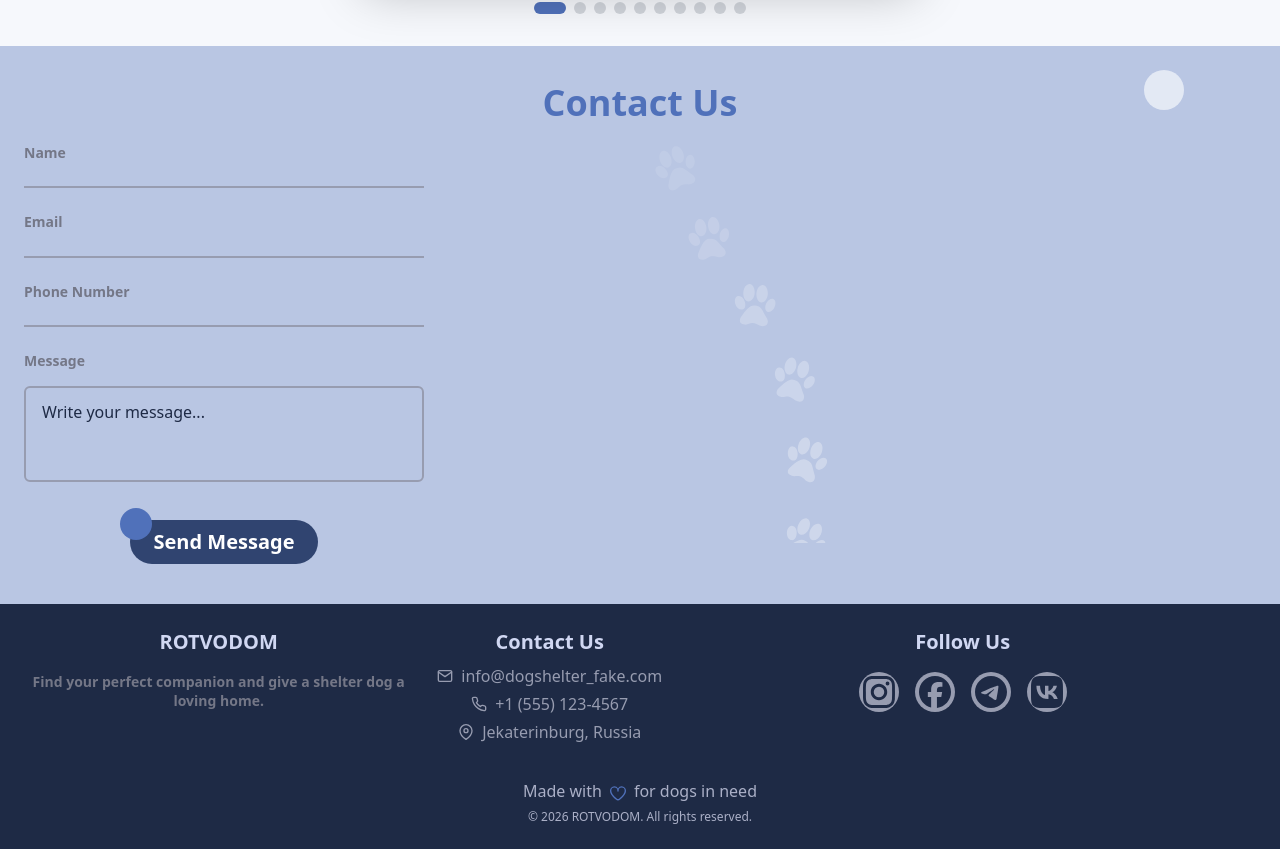
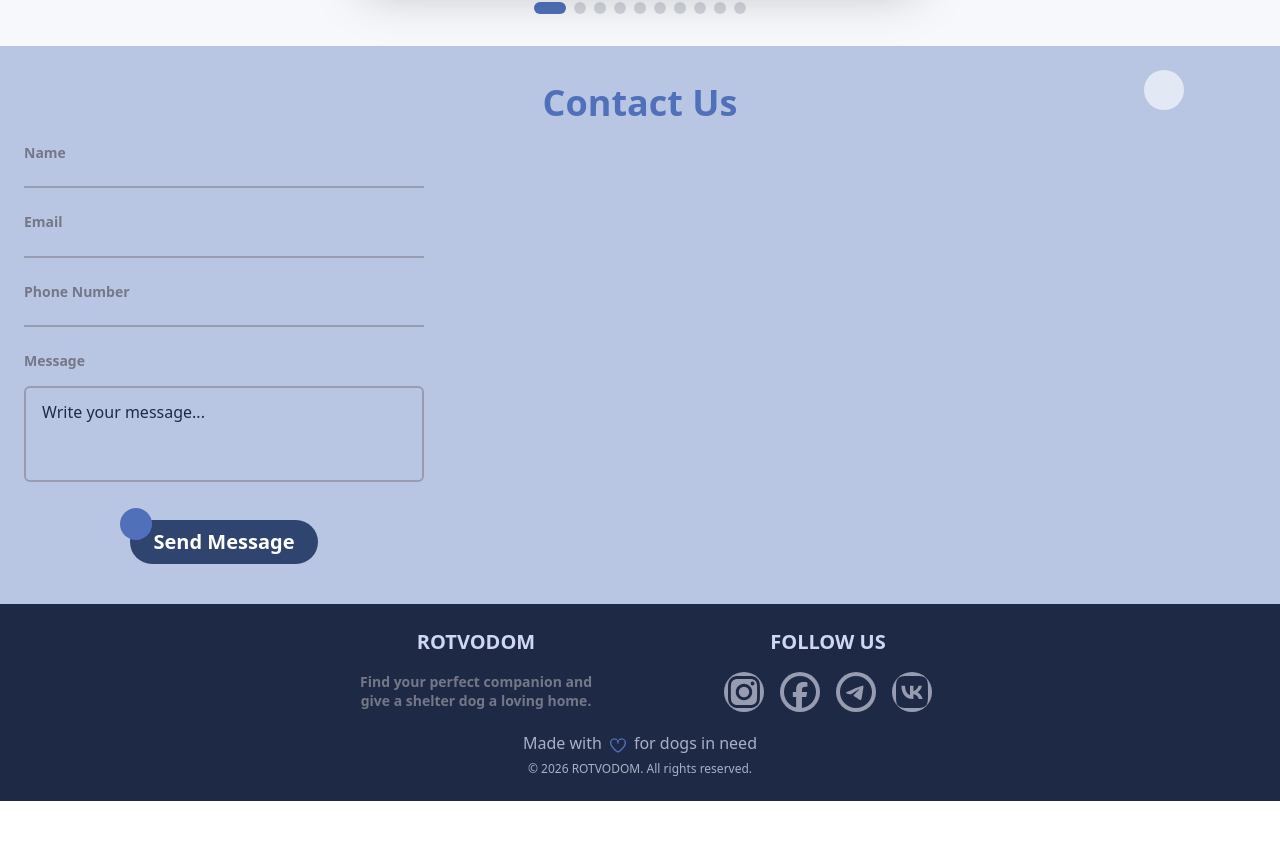
Before and after one commit to bavayra/dog-shelter, a React (Vite) app: page / in a window 1280 px wide. Shown: the part 5215-6064 px from the top of the page. After the commit the page ends 6016 px from the top, so only its background shows below. Built offline with nearby package versions, Linux system fonts and the light colour scheme.

Commit message:
refactor: extracted ContactInfo component for DRY, improved layout for md screens, updated Footer for the responsive design (reorganized its structure), improved accessibility and some minor styling corrections (font sizes, margins, gaps)

```diff
--- /dev/null
+++ b/src/components/ContactInfo.tsx
@@ -0,0 +1,49 @@
+import { CONTACT_EMAIL, CONTACT_PHONE, CONTACT_ADDRESS } from '@/constants';
+
+import EmailIcon from '@/assets/icons/email.svg?react';
+import PhoneIcon from '@/assets/icons/phone.svg?react';
+import LocationIcon from '@/assets/icons/location.svg?react';
+
+interface ContactInfoProps {
+  className?: string;
+}
+
+const ContactInfo = ({ className = '' }: ContactInfoProps) => {
+  return (
+    <address
+      className={`not-italic ${className}`}
+      aria-label="Contact information"
+    >
+      <div className="flex flex-col items-center space-y-1 text-neutral-500 md:items-end">
+        <p className="flex items-center gap-2">
+          <EmailIcon className="h-4 w-4" aria-hidden="true" />
+          <a
+            rel="noopener noreferrer"
+            href={`mailto:${CONTACT_EMAIL}`}
+            className="hover:text-primary-500 transition-colors"
+            aria-label={`Email us at ${CONTACT_EMAIL}`}
+          >
+            {CONTACT_EMAIL}
+          </a>
+        </p>
+        <p className="flex items-center gap-2">
+          <PhoneIcon className="h-4 w-4" aria-hidden="true" />
+          <a
+            href={`tel:${CONTACT_PHONE.replace(/\s+/g, '')}`}
+            rel="noopener noreferrer"
+            className="hover:text-primary-500 transition-colors"
+            aria-label={`Call us at ${CONTACT_PHONE}`}
+          >
+            {CONTACT_PHONE}
+          </a>
+        </p>
+        <p className="flex items-center gap-2">
+          <LocationIcon className="h-4 w-4" aria-hidden="true" />
+          <span>{CONTACT_ADDRESS}</span>
+        </p>
+      </div>
+    </address>
+  );
+};
+
+export default ContactInfo;
--- a/src/components/Footer.tsx
+++ b/src/components/Footer.tsx
@@ -1,65 +1,33 @@
-import {
-  CONTACT_EMAIL,
-  CONTACT_PHONE,
-  CONTACT_ADDRESS,
-  APP_NAME,
-} from '@/constants';
+import { APP_NAME } from '@/constants';
 
-import EmailIcon from '@/assets/icons/email.svg?react';
-import PhoneIcon from '@/assets/icons/phone.svg?react';
-import LocationIcon from '@/assets/icons/location.svg?react';
 import HeartIcon from '@/assets/icons/heart-icon.svg?react';
 
 import SocialLinks from './SocialLinks';
+import ContactInfo from './ContactInfo';
 
 const Footer = () => {
   return (
     <footer className="bg-primary-900 py-6 text-neutral-50">
-      <div className="container mx-auto px-4">
-        <div className="grid grid-cols-1 justify-items-center gap-4 md:grid-cols-3 md:justify-items-start">
+      <div className="md:flex-cols-2 container mx-auto px-4 md:flex md:justify-center md:gap-30">
+        <div className="grid grid-cols-1 justify-items-center gap-4">
           <div>
             <h3 className="mb-4 text-center text-xl font-bold">{APP_NAME}</h3>
-            <p className="typography-small text-center">
+            <p className="typography-small text-center md:w-64 md:text-lg">
               Find your perfect companion and give a shelter dog a loving home.
             </p>
           </div>
-          <div>
+          <div className="text-center md:hidden md:text-right">
             <h3 className="mb-2 text-center text-xl font-bold">Contact Us</h3>
-            <div className="flex flex-col items-center space-y-1 text-neutral-500">
-              <p className="flex items-center gap-2">
-                <EmailIcon className="h-4 w-4" aria-hidden="true" />
-                <a
-                  rel="noopener noreferrer"
-                  href={`mailto:${CONTACT_EMAIL}`}
-                  className="hover:text-primary-500 transition-colors"
-                >
-                  {CONTACT_EMAIL}
-                </a>
-              </p>
-              <p className="flex items-center gap-2">
-                <PhoneIcon className="h-4 w-4" aria-hidden="true" />
-                <a
-                  href={`tel:${CONTACT_PHONE}`}
-                  rel="noopener noreferrer"
-                  className="hover:text-primary-500 transition-colors"
-                >
-                  {CONTACT_PHONE}
-                </a>
-              </p>
-              <p className="flex items-center gap-2">
-                <LocationIcon className="h-4 w-4" aria-hidden="true" />
-                <span>{CONTACT_ADDRESS}</span>
-              </p>
+            <ContactInfo />
           </div>
         </div>
-
         <div>
-            <h3 className="mb-4 text-center text-xl font-bold">Follow Us</h3>
+          <h3 className="mb-4 text-center text-xl font-bold">FOLLOW US</h3>
           <SocialLinks size="sm" />
         </div>
       </div>
 
-        <div className="border-primary-900 mt-6 border-t pt-2 text-center text-base text-neutral-300">
+      <div className="border-primary-900 mt-6 border-t pt-2 text-center text-base text-neutral-300 md:mt-2">
         <p>
           Made with
           <HeartIcon
@@ -72,7 +40,6 @@ const Footer = () => {
       <p className="text-center text-xs text-neutral-300">
         © {new Date().getFullYear()} {APP_NAME}. All rights reserved.
       </p>
-      </div>
     </footer>
   );
 };
--- a/src/features/ContactSection.tsx
+++ b/src/features/ContactSection.tsx
@@ -243,7 +243,6 @@ const ContactSection = () => {
             )}
           </form>
         </div>
-        <div className="paw-pattern bg-primary-100 pointer-events-none absolute top-0 right-0 hidden h-150 w-1/2 md:block md:h-100"></div>
       </div>
     </section>
   );
```
Lines whose indentation alone changed are shown as unchanged.
